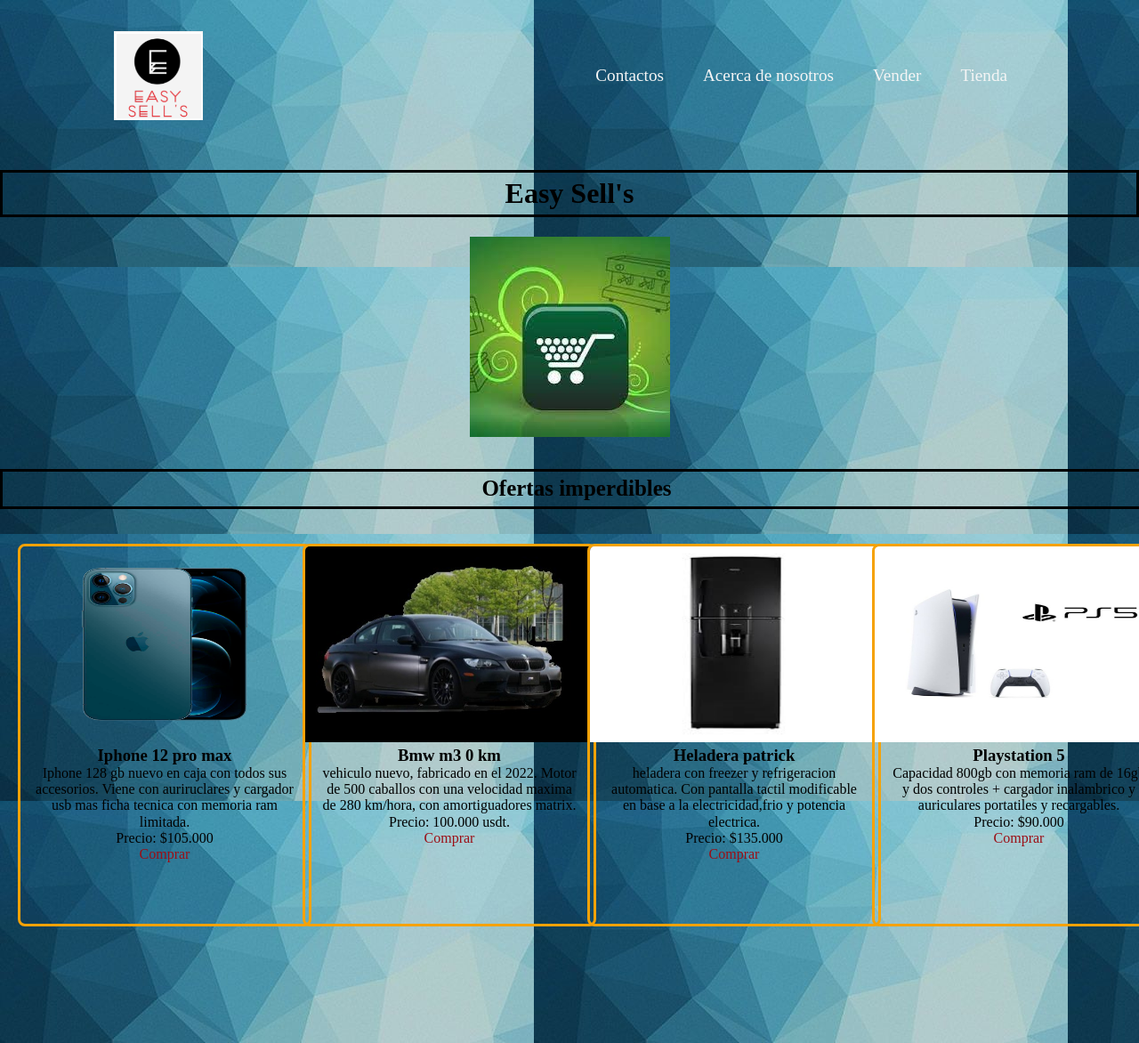
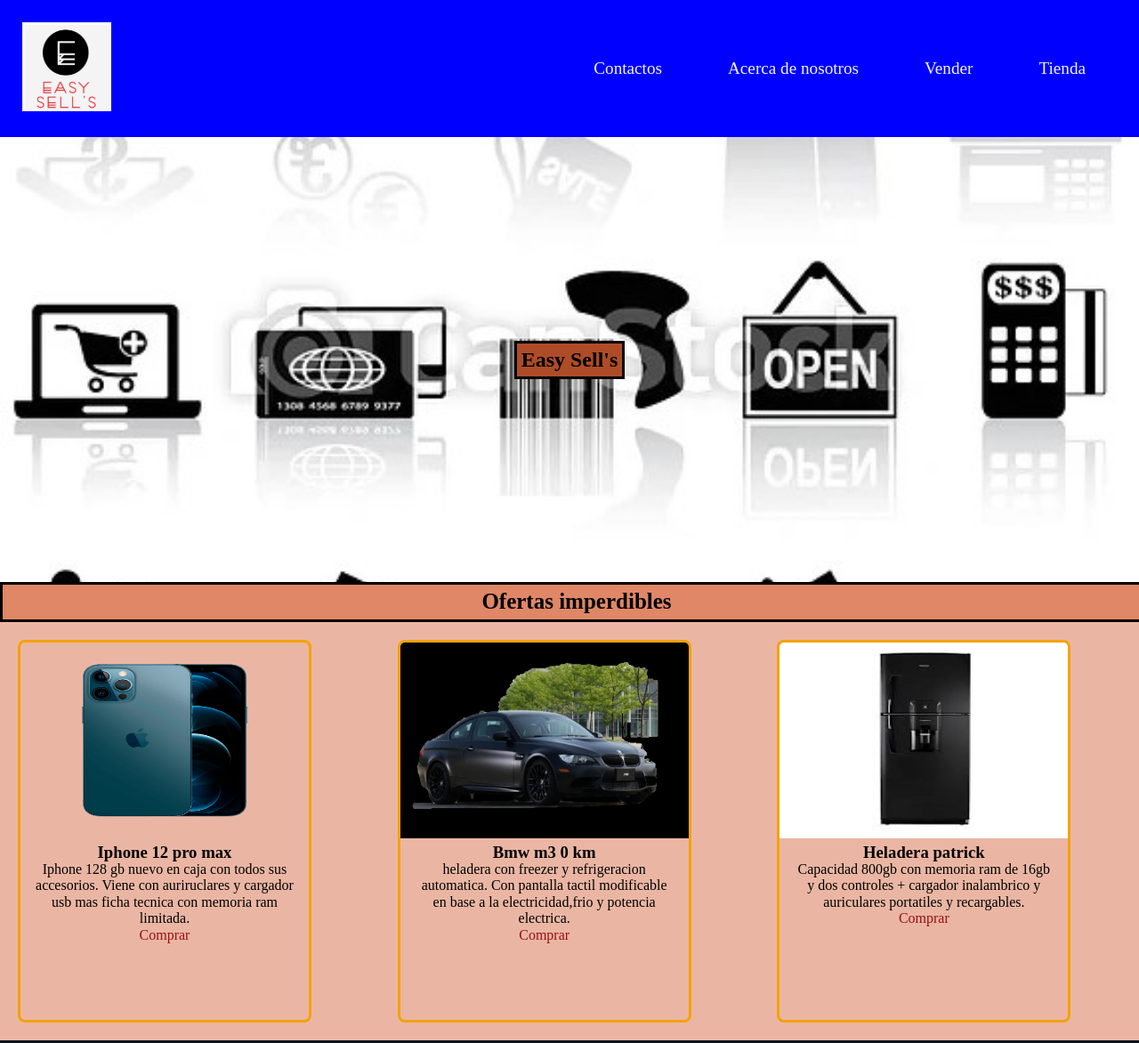
Before and after one commit to segundoartigas/Easysell-s-desafio-4, a plain HTML site: page index.html in a window 1280 px wide. Shown: the top 1172 px of the page at 89% size. Drawn offline with Linux system fonts and the light colour scheme.

Commit message:
nuevas cosas

```diff
--- a/assets/css/style.css
+++ b/assets/css/style.css
@@ -1,32 +1,40 @@
-* {
+*{
     margin: 0;
     padding: 0;
     box-sizing: border-box;
 }
-
-body {
+body{
+    min-height: 100vh;
+    background-color: rgba(211, 97, 56, 0.267);
+}
+.grid-container {
+    display: grid;
+    grid-template-columns: 1fr;
+    grid-template-rows: auto auto 200px;
+    grid-template-areas:
+    "header"
+    "main"
+    "footer";
+}
+.header {
+    grid-area: header;
     width: 100%;
-    height: 100%;
-    background-image: url(../imgenes/fon.jpg);
 }
-
-.container {
+.main{
+    grid-area: main;
+}
+.pie-de-pagina{
+    grid-area: footer;
+}
+.navbar{
+    background-color: blue;
     width: 100%;
-    height: 100vh;
-    background-size: cover;
-    background-position: center;
-    background-repeat: no-repeat;
-}
-
-.navbar {
-    width: 80%;
-    margin: auto;
-    padding: 35px 0;
     display: flex;
     align-items: center;
+    flex-direction: row;
     justify-content: space-between;
+    padding: 25px;
 }
-
 .logo {
     width: 100px;
     cursor: pointer;
@@ -37,6 +45,7 @@
     display: inline-block;
     margin: 0 20px;
     position: relative;
+    padding: 15px;
 }
 
 .navbar ul li a {
@@ -60,37 +69,32 @@
 .navbar ul li:hover::before {
     width: 100%;
 }
+.publicidad h1 {
+    text-align: center;
+    font-size: x-large;
 
-h1 {
-    font-size: 50px;
-    font-family: 'Times New Roman', Times, serif;
-    color: black;
-    display: block;
-    text-align: center;
-    border: solid black;
-    padding: 5px;
-    bottom: 15em;
 }
-
-.oferta {
-    font-size: 25px;
-    font-family: 'Times New Roman', Times, serif;
-    color: black;
-    display: block;
-    text-align: center;
-    box-sizing: content-box;
+.publicidad{
     width: 100%;
-    border: solid black;
-    padding: 5px;
+    background-image: url(../imgenes/imagen-compra.jpg); opacity: 10;
+    height: 500px;
+    background-position: center center;
+    background-size: cover;
+    display: flex;
+    justify-content: center;
+    align-items: center;
+    flex-direction: column;
 }
-
-.contenedor {
+.main{
+    grid-area: main;
+}
+.contenedor{
     display: grid;
     justify-items: start;
-    grid-template-columns: repeat(auto-fit, minmax(120px, 1fr));
-    grid-template-rows: repeat(4,50px);
-    grid-auto-rows: 1fr;
+    grid-template-columns: repeat(3, 1fr);
+    grid-template-rows: 1fr;
     align-items: baseline;
+    background-color: rgba(211, 97, 56, 0.267);
 }
 
 .contenedor .tarjeta {
@@ -132,7 +136,42 @@
     text-decoration: none;
     color: #9b0f16;
 }
+h1 {
+    font-size: 50px;
+    font-family: 'Times New Roman', Times, serif;
+    color: black;
+    display: block;
+    text-align: center;
+    border: solid black;
+    padding: 5px;
+    bottom: 15em;
+    background-color: rgb(175, 76, 40);
+}
+.oferta {
+    font-size: 25px;
+    font-family: 'Times New Roman', Times, serif;
+    color: black;
+    display: block;
+    text-align: center;
+    box-sizing: content-box;
+    width: 100%;
+    border: solid black;
+    padding: 5px;
+    background-color: rgb(223, 135, 103);
+}
 
+/* .contenedor {
+    width: 100%;
+    float: right;
+    max-width: 300px;
+    height: 100px;
+    display: flex;
+    justify-content: center;
+} */
+
+.pie-de-pagina {
+    grid-area: footer;
+}
 .pie-de-pagina {
     width: 100%;
     background-color: #0a141d;
@@ -141,16 +180,20 @@
     left: 0px;
     bottom: -500px;
     height: 100%;
+    bottom: 0px;
 }
 
 .pie-de-pagina .grupo-1 {
     width: 100%;
+    height: 100%;
     max-width: 1200px;
     margin: auto;
     display: grid;
     grid-template-columns: repeat(3, 1fr);
     grid-gap: 50px;
-    padding: 45px 0px;
+    padding-top: 20px;
+    background-color: #0a141d;
+
 }
 
 .pie-de-pagina .grupo-1 .box figure {
@@ -162,7 +205,7 @@
 }
 
 .pie-de-pagina .grupo-1 .box figure img {
-    width: 250px;
+    width: 150px;
 }
 
 .pie-de-pagina .grupo-1 .box h2 {
@@ -211,11 +254,6 @@
         grid-gap: 30px;
         padding: 35px 0px;
     }
-    .container {
-        display: block;
-        position: absolute;
-        width: 100%;
-    }
 }
 
 .flex-container {
@@ -239,10 +277,12 @@
         left: 0%;
     }
 }
+
+
 .formulario {
     padding: 20px;
     align-self: center;
-    border: 2px solid pink;
+    border: 2px solid seashell;
     margin: 5px;
     text-align: center;
 }
@@ -250,7 +290,7 @@
 .articulos {
     padding: 20px;
     align-self: center;
-    border: 2px solid pink;
+    border: 2px solid seashell;
     margin: 5px;
     text-align: center;
 }
@@ -258,7 +298,7 @@
 .contenido {
     padding: 20px;
     align-self: center;
-    border: 2px solid pink;
+    border: 2px solid seashell;
     margin: 5px;
     text-align: center;
 }
@@ -277,10 +317,41 @@
 }
 
 .boton:hover {
-    color: red;
+    color: #9b0f16;
+
 }
-.img {
-    display: grid;
-    align-content: center;
-    justify-items: center;
+@media (max-widht: 400px){
+    .grid-container{
+        grid-template-columns: 1fr 1fr;
+        grid-template-rows: auto auto 200px;
+        grid-template-areas: "header" "header"
+                             "main" "main"
+                             "footer"  "footer";
+        display: flex;
+        flex-direction: column;
+
+
+    }
+    .contenedor{
+
+        flex-direction: column;
+    }
+    .navbar{
+        flex-direction: column;
+
+    }
+
+    }
+    .pie-de-pagina{
+        flex-direction: column;
+    }
+
+
+
+/* .texto {
+    font-size: medium;
+    font-family: 'Times New Roman', Times, serif;
+    font-weight: 400;
+    text-align: center;
+    color: #efefef;
 }
--- a/index.html
+++ b/index.html
@@ -12,12 +12,12 @@
     <!--iconos-->
     <script src="https://kit.fontawesome.com/5aadf441d1.js" crossorigin="anonymous"></script>
 </head>
-
-<body>
-    <div class="container">
-        <div class="navbar">
-            <img src="./assets/imgenes/logo.png" class="logo" alt="main-logo">
-            <nav>
+<body class="grid-container">
+    <header class="header">
+        <nav class="navbar">
+            <a href="#" class="logo">
+                <img src="./assets/imgenes/logo.png">
+            </a>
             <ul>
                 <li><a href="./paginas/contactos.html">Contactos</a></li>
                 <li><a href="./paginas/acerca-de-nosotros.html">Acerca de nosotros</a></li>
@@ -25,50 +25,38 @@
                 <li><a href="./paginas/tienda.html">Tienda</a></li>
             </ul>
         </nav>
+        <div class="publicidad">
+            <h1>Easy Sell's</h1>
         </div>
-        <header>
-            <h1 class="titulo">Easy Sell's</h1>
-            <p class="img"><img src="./assets/imgenes/portadaa.jpg"></p>
     </header>
-        <br><br>
-        <main>
-            <h2 class="oferta">Ofertas imperdibles</h2><br>
+    <main class="main">
+        <h2 class="oferta">Ofertas imperdibles</h2>
         <div class="contenedor">
             <div class="tarjeta">
                 <img src="./assets/imgenes/iphone-12.png">
                 <h3>Iphone 12 pro max</h3>
                 <p>Iphone 128 gb nuevo en caja con todos sus accesorios. Viene con auriruclares y cargador usb mas
                     ficha tecnica con memoria ram limitada.</p>
-                    <p>Precio: $105.000</p>
                 <a href="#">Comprar</a>
             </div>
             <div class="tarjeta">
                 <img src="./assets/imgenes/bmw.jpg">
                 <h3>Bmw m3 0 km</h3>
-                    <p>vehiculo nuevo, fabricado en el 2022. Motor de 500 caballos con una velocidad maxima de 280
-                        km/hora, con amortiguadores matrix.</p>
-                    <p>Precio: 100.000 usdt.</p>
+                <p>heladera con freezer y refrigeracion automatica. Con pantalla tactil modificable en base a la
+                    electricidad,frio y potencia electrica.</p>
                 <a href="#">Comprar</a>
             </div>
             <div class="tarjeta">
                 <img src="./assets/imgenes/hel.png">
                 <h3>Heladera patrick</h3>
-                    <p>heladera con freezer y refrigeracion automatica. Con pantalla tactil modificable en base a la
-                        electricidad,frio y potencia electrica.</p>
-                    <p>Precio: $135.000</p>
+                <p>Capacidad 800gb con memoria ram de 16gb y dos controles + cargador inalambrico y auriculares
+                    portatiles y recargables.</p>
                 <a href="#">Comprar</a>
             </div>
-                <div class="tarjeta">
-                    <img src="./assets/imgenes/ps5.jpg">
-                    <h3>Playstation 5</h3>
-                    <p>Capacidad 800gb con memoria ram de 16gb y dos controles + cargador inalambrico y auriculares
-                        portatiles y recargables.</p>
-                    <p>Precio: $90.000</p>
-                    <a href="#">Comprar</a>
+
         </div>
-            </div>
+
     </main>
-    </div>
     <footer class="pie-de-pagina">
         <div class="grupo-1">
             <div class="box">
@@ -100,9 +88,8 @@
             <small>&COPY; 2022 <b>Easy Sell's</b> - Todos los derechos reservados.</small>
         </div>
 
+
     </footer>
 
+
 </body>
-
-
-</html>
```
Lines whose indentation alone changed are shown as unchanged.
